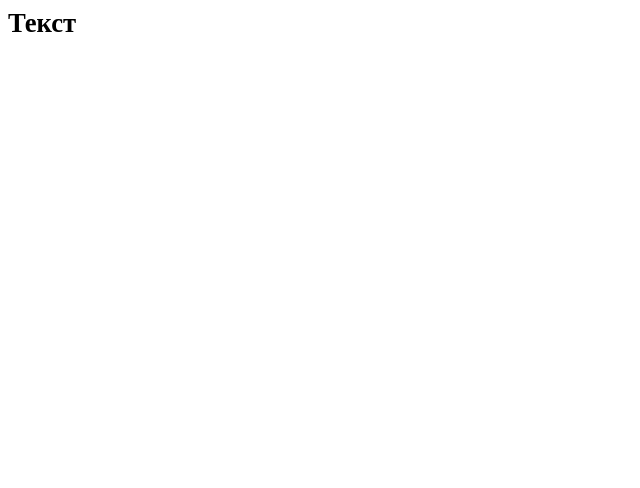
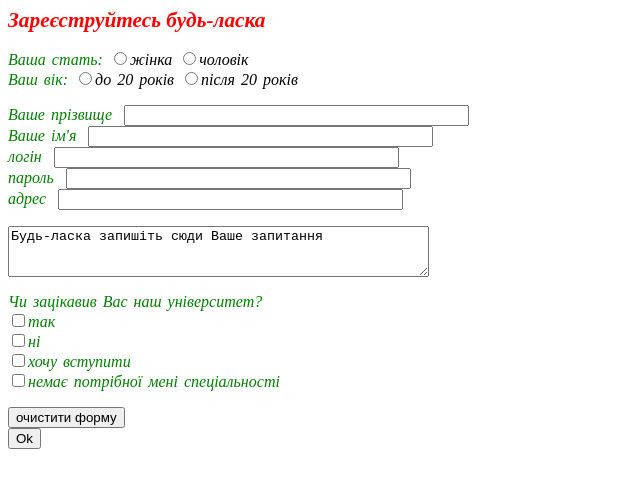
Before and after one commit to TanyaChumachenko/practic_github, a plain HTML site: page interface.html in a window 1280 px wide. Shown: the whole page, without its empty margins (0-640 px from the left). Drawn offline with Linux system fonts and the light colour scheme.

Commit message:
user form

```diff
--- a/interface.html
+++ b/interface.html
@@ -3,7 +3,31 @@
         <link rel="stylesheet" href="style1.css">
 
     </head>
-<body>
-<p><h4>Текст</h4></p>
-</body>
+    <body background-color=greenyellow>
+        <i style="font-size:16pt;font-weight:bold">Зареєструйтесь будь-ласка</i><br>
+        <form method=post action=www.my.com>
+        <p style="font-family:Ariel; font-style:italic; font-variant:caps; font-size:12pt; word-spacing:2px;color:green">Ваша стать:
+        <span style="color:black"><input type=radio name=pol value=жінка>жінка
+        <input type=radio name=pol value=чоловік>чоловік<br></span>
+        Ваш вік:
+        <span style="color:black"><input type=radio name=vik value=do20>до 20 років
+        <input type=radio name=vik value=po20>після 20 років<br></span>
+        </p>
+        <p style="font-family:Ariel; font-style:italic; font-variant:caps; font-size:12pt; word-spacing:2px;color:green">Ваше прізвище &nbsp<input type=text name=прізвище size=40 maxlength=20><br>
+        Ваше ім'я &nbsp<input type=text name=ім'я size=40 maxlength=20><br>
+        логін &nbsp<input type=text name=логін size=40 maxlength=20><br>
+        пароль &nbsp<input type=password name=пароль size=40 maxlength=20><br>
+        адрес &nbsp<input type=text name=адрес size=40 maxlength=20><br></p>
+        <textarea name=tekst cols=50 rows=3 wrap=off>Будь-ласка запишіть сюди Ваше запитання</textarea><br>
+
+        <p style="font-family:Ariel; font-style:italic; font-variant:caps; font-size:12pt; word-spacing:2px;color:green">Чи зацікавив Вас наш університет?<br>
+
+        <input type=checkbox name=yes>так<br>
+        <input type=checkbox name=no>ні<br>
+        <input type=checkbox name=vstup>хочу вступити<br>
+        <input type=checkbox name=nospec>немає потрібної мені спеціальності<br></p>
+        <input type=reset name=reset value=очистити&nbspформу ><br>
+        <input type=submit name=ok value=Ok ><br>
+        </form>
+    </body>
 </html>
```
